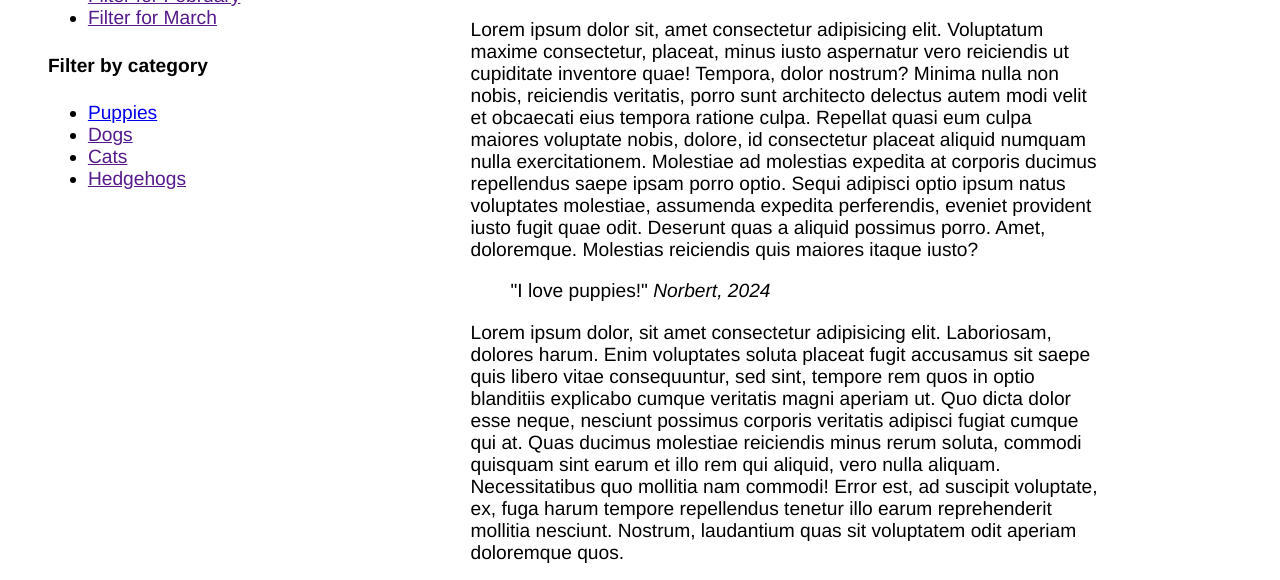
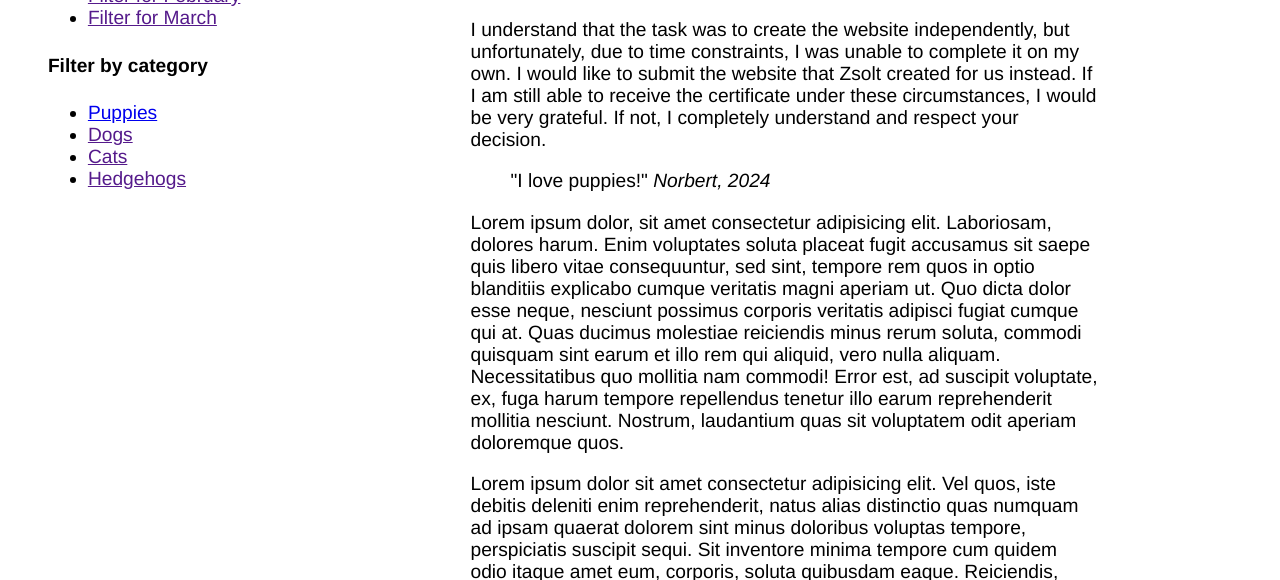
Before and after one commit to GNTOROK/gntorok.github.io, a plain HTML site: page index.html in a window 1280 px wide. Shown: the part 206-786 px from the top of the page. Drawn offline with Linux system fonts and the light colour scheme; no server answers.

Commit message:
Update index.html

```diff
--- a/index.html
+++ b/index.html
@@ -53,7 +53,7 @@
                         <h3>Read time: 100 minutes</h3>
                     </header>
                     <main>
-                        <p>Lorem ipsum dolor sit, amet consectetur adipisicing elit. Voluptatum maxime consectetur, placeat, minus iusto aspernatur vero reiciendis ut cupiditate inventore quae! Tempora, dolor nostrum? Minima nulla non nobis, reiciendis veritatis, porro sunt architecto delectus autem modi velit et obcaecati eius tempora ratione culpa. Repellat quasi eum culpa maiores voluptate nobis, dolore, id consectetur placeat aliquid numquam nulla exercitationem. Molestiae ad molestias expedita at corporis ducimus repellendus saepe ipsam porro optio. Sequi adipisci optio ipsum natus voluptates molestiae, assumenda expedita perferendis, eveniet provident iusto fugit quae odit. Deserunt quas a aliquid possimus porro. Amet, doloremque. Molestias reiciendis quis maiores itaque iusto?</p>
+                        <p>I understand that the task was to create the website independently, but unfortunately, due to time constraints, I was unable to complete it on my own. I would like to submit the website that Zsolt created for us instead. If I am still able to receive the certificate under these circumstances, I would be very grateful. If not, I completely understand and respect your decision.</p>
                         <blockquote>
                             "I love puppies!" <cite>Norbert, 2024</cite>
                         </blockquote>
```
